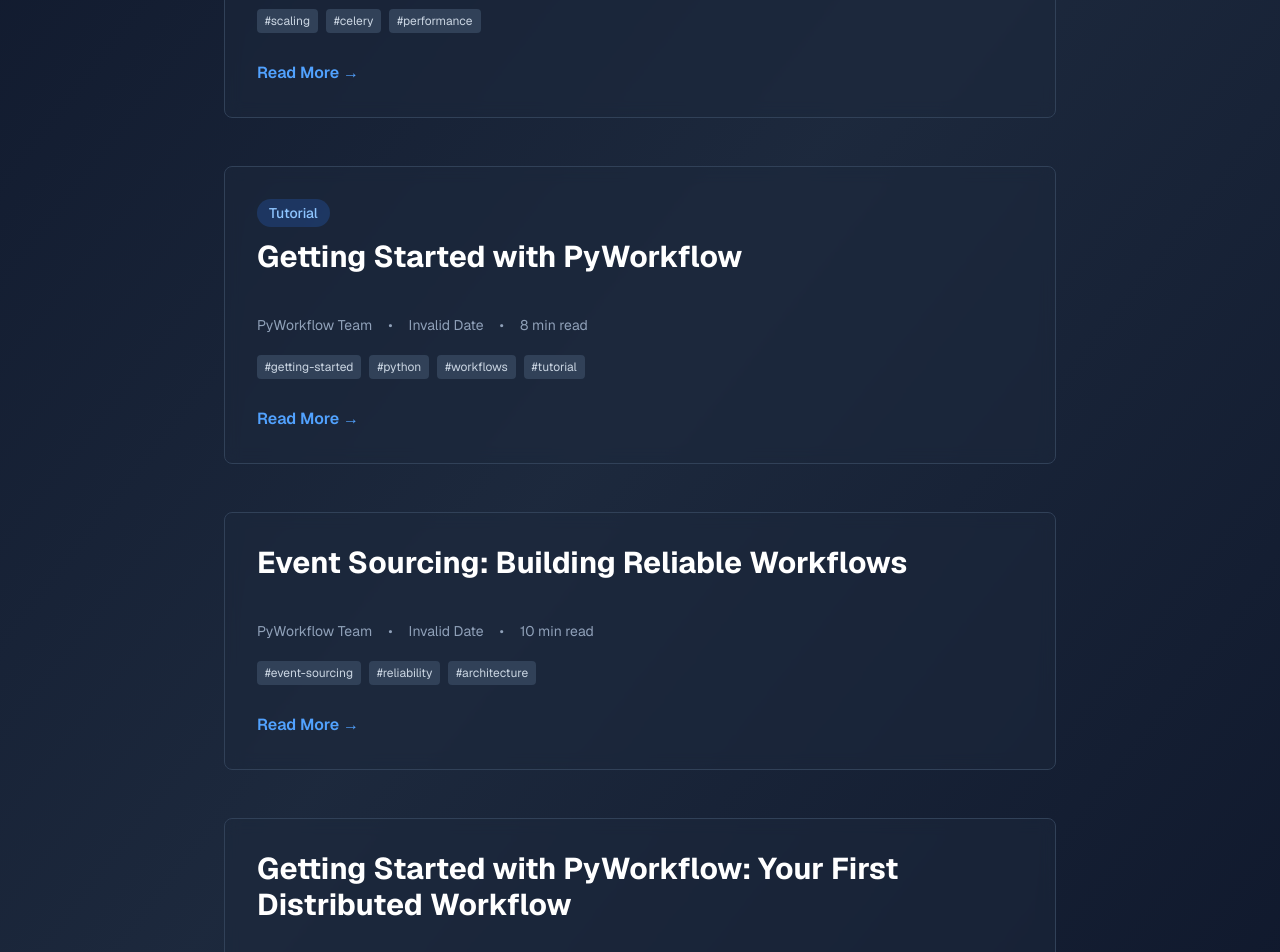
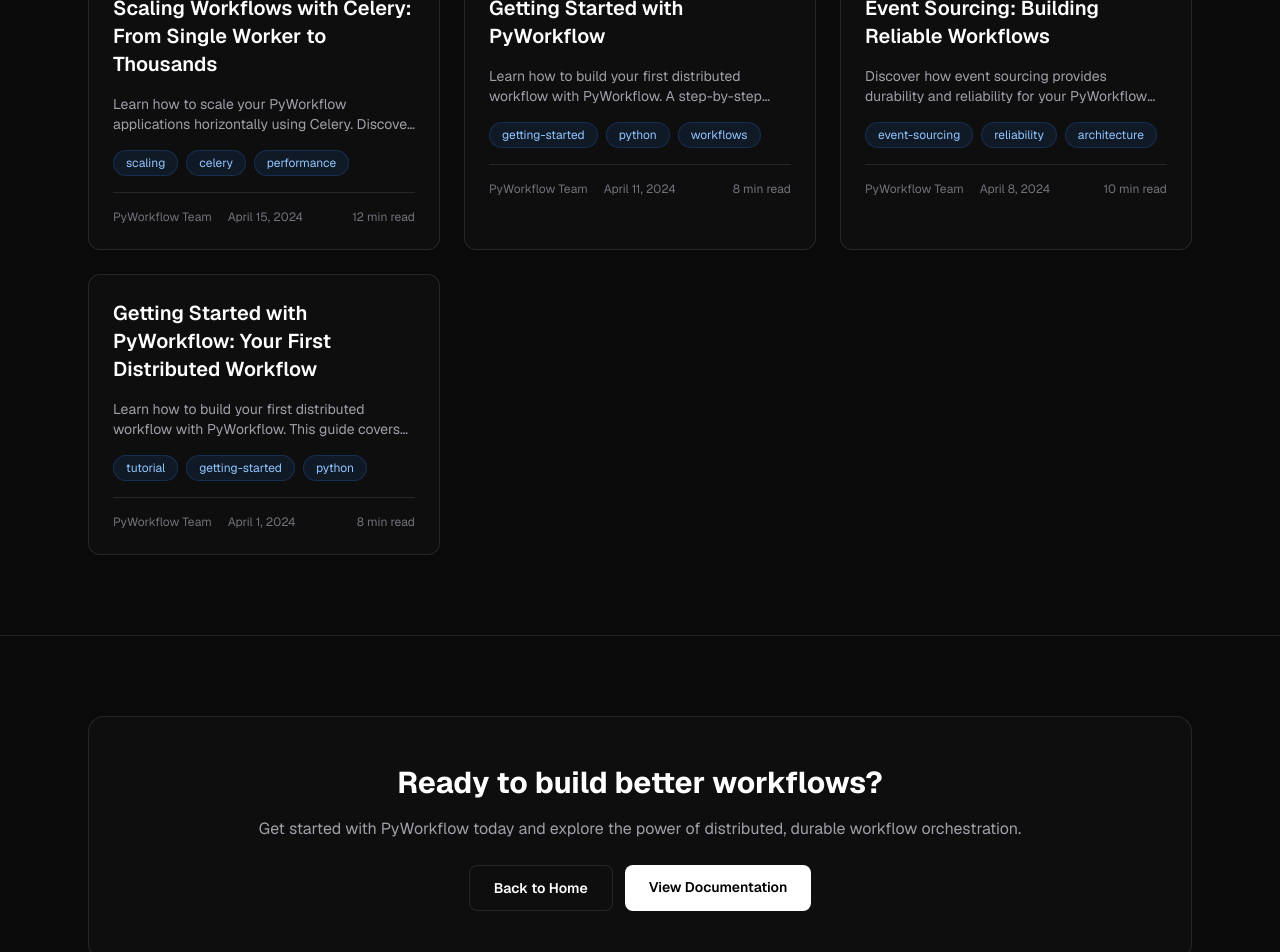
Before and after one commit to yasha-dev1/pyworkflow-website, a Next.js app: page /blog in a window 1280 px wide. Shown: the part 440-1392 px from the top of the page. Built offline with nearby package versions, Linux system fonts and the light colour scheme.

Commit message:
Update blog index page with new design and structure

```diff
--- a/src/app/blog/page.tsx
+++ b/src/app/blog/page.tsx
@@ -2,127 +2,113 @@ import { Metadata } from "next";
 import Link from "next/link";
 import { Header } from "@/components/Header";
 import { Footer } from "@/components/Footer";
-import { getBlogPosts } from "@/lib/blog";
+import { BlogCard } from "@/components/BlogCard";
+import { getBlogPosts, formatDate } from "@/lib/blog";
 
 export const metadata: Metadata = {
-  title: "Blog - PyWorkflow",
+  title: "Blog | PyWorkflow - Distributed Workflow Orchestration",
   description:
-    "Learn about distributed workflow orchestration, Python best practices, and PyWorkflow insights from our team.",
+    "Learn about distributed workflow orchestration, Python automation, and best practices for building reliable systems with PyWorkflow.",
+  keywords: [
+    "workflow blog",
+    "tutorials",
+    "distributed systems",
+    "python",
+    "orchestration",
+    "celery",
+    "event sourcing",
+  ],
   openGraph: {
-    title: "Blog - PyWorkflow",
+    title: "Blog | PyWorkflow",
     description:
-      "Learn about distributed workflow orchestration, Python best practices, and PyWorkflow insights from our team.",
+      "Learn about distributed workflow orchestration, Python automation, and best practices for building reliable systems with PyWorkflow.",
     url: "https://pyworkflow.dev/blog",
     type: "website",
+  },
+  twitter: {
+    card: "summary_large_image",
+    title: "Blog | PyWorkflow",
+    description:
+      "Learn about distributed workflow orchestration, Python automation, and best practices for building reliable systems with PyWorkflow.",
   },
 };
 
 export default function BlogPage() {
   const posts = getBlogPosts();
-  const sortedPosts = posts.sort(
-    (a, b) =>
-      new Date(b.metadata.publishedAt).getTime() -
-      new Date(a.metadata.publishedAt).getTime()
-  );
 
   return (
     <>
       <Header />
-      <main className="min-h-screen bg-gradient-to-br from-slate-900 via-slate-800 to-slate-900">
-        <div className="max-w-4xl mx-auto px-4 sm:px-6 lg:px-8 py-20">
-          {/* Header */}
-          <div className="mb-16">
-            <h1 className="text-4xl md:text-5xl font-bold text-white mb-4">
-              Blog
+      <main className="flex-1">
+        {/* Blog Header */}
+        <section className="border-b border-white/10 pt-32 pb-12 md:pb-20">
+          <div className="mx-auto max-w-6xl px-6">
+            <div className="max-w-3xl">
+              <h1 className="text-4xl font-bold tracking-tight sm:text-5xl">
+                PyWorkflow Blog
               </h1>
-            <p className="text-xl text-slate-300">
-              Insights on distributed workflow orchestration, Python best practices, and PyWorkflow development.
+              <p className="mt-4 text-lg text-zinc-400">
+                Tutorials, best practices, and insights about distributed workflow orchestration, Python automation, and building reliable systems.
               </p>
             </div>
+          </div>
+        </section>
 
         {/* Blog Posts Grid */}
-          {sortedPosts.length > 0 ? (
-            <div className="grid gap-8 md:gap-12">
-              {sortedPosts.map((post) => (
-                <article
+        <section className="py-12 md:py-20">
+          <div className="mx-auto max-w-6xl px-6">
+            {posts.length === 0 ? (
+              <div className="text-center py-12">
+                <p className="text-zinc-400">No blog posts yet. Check back soon!</p>
+              </div>
+            ) : (
+              <div className="grid gap-6 md:grid-cols-2 lg:grid-cols-3">
+                {posts.map((post) => (
+                  <BlogCard
                     key={post.slug}
-                  className="group border border-slate-700 rounded-lg p-8 hover:border-blue-500 transition-all duration-300 hover:shadow-lg hover:shadow-blue-500/10 bg-slate-800/50 backdrop-blur"
-                >
-                  <div className="flex flex-col gap-3">
-                    {/* Category Badge */}
-                    {post.metadata.category && (
-                      <span className="inline-block w-fit px-3 py-1 bg-blue-500/20 text-blue-300 rounded-full text-sm font-medium">
-                        {post.metadata.category}
-                      </span>
-                    )}
-
-                    {/* Title */}
-                    <Link href={`/blog/${post.slug}`}>
-                      <h2 className="text-2xl md:text-3xl font-bold text-white group-hover:text-blue-400 transition-colors">
-                        {post.metadata.title}
-                      </h2>
-                    </Link>
-
-                    {/* Description */}
-                    <p className="text-slate-300 text-lg">
-                      {post.metadata.description}
-                    </p>
-
-                    {/* Meta Info */}
-                    <div className="flex flex-wrap items-center gap-4 text-sm text-slate-400 pt-4">
-                      <span>{post.metadata.author}</span>
-                      <span>•</span>
-                      <time dateTime={post.metadata.publishedAt}>
-                        {new Date(post.metadata.publishedAt).toLocaleDateString(
-                          "en-US",
-                          {
-                            year: "numeric",
-                            month: "long",
-                            day: "numeric",
-                          }
-                        )}
-                      </time>
-                      {post.metadata.readingTime && (
-                        <>
-                          <span>•</span>
-                          <span>{post.metadata.readingTime} min read</span>
-                        </>
-                      )}
-                    </div>
-
-                    {/* Tags */}
-                    {post.metadata.tags && post.metadata.tags.length > 0 && (
-                      <div className="flex flex-wrap gap-2 pt-2">
-                        {post.metadata.tags.map((tag) => (
-                          <span
-                            key={tag}
-                            className="px-2 py-1 bg-slate-700 text-slate-300 rounded text-xs"
-                          >
-                            #{tag}
-                          </span>
+                    slug={post.slug}
+                    title={post.metadata.title}
+                    excerpt={post.metadata.excerpt}
+                    date={post.metadata.date}
+                    author={post.metadata.author}
+                    readingTime={post.metadata.readingTime}
+                    tags={post.metadata.tags}
+                  />
                 ))}
               </div>
             )}
+          </div>
+        </section>
 
-                    {/* Read More Link */}
+        {/* CTA Section */}
+        <section className="border-t border-white/10 py-12 md:py-20">
+          <div className="mx-auto max-w-6xl px-6">
+            <div className="rounded-2xl border border-white/10 bg-white/[0.02] p-8 text-center md:p-12">
+              <h2 className="text-2xl font-bold text-white sm:text-3xl">
+                Ready to build better workflows?
+              </h2>
+              <p className="mt-4 text-zinc-400">
+                Get started with PyWorkflow today and explore the power of distributed, durable workflow orchestration.
+              </p>
+              <div className="mt-6 flex flex-col gap-3 sm:flex-row justify-center">
                 <Link
-                      href={`/blog/${post.slug}`}
-                      className="inline-block mt-4 text-blue-400 hover:text-blue-300 font-semibold transition-colors"
+                  href="/"
+                  className="rounded-lg border border-white/10 px-6 py-3 text-sm font-semibold text-white transition hover:border-white/25 hover:bg-white/5"
                 >
-                      Read More →
+                  Back to Home
                 </Link>
+                <a
+                  href="https://docs.pyworkflow.dev"
+                  target="_blank"
+                  rel="noopener noreferrer"
+                  className="rounded-lg bg-white px-6 py-3 text-sm font-semibold text-black transition hover:bg-zinc-200"
+                >
+                  View Documentation
+                </a>
               </div>
-                </article>
-              ))}
             </div>
-          ) : (
-            <div className="text-center py-20">
-              <p className="text-slate-300 text-lg">
-                No blog posts yet. Check back soon!
-              </p>
           </div>
-          )}
-        </div>
+        </section>
       </main>
       <Footer />
     </>
```
Lines whose indentation alone changed are shown as unchanged.
